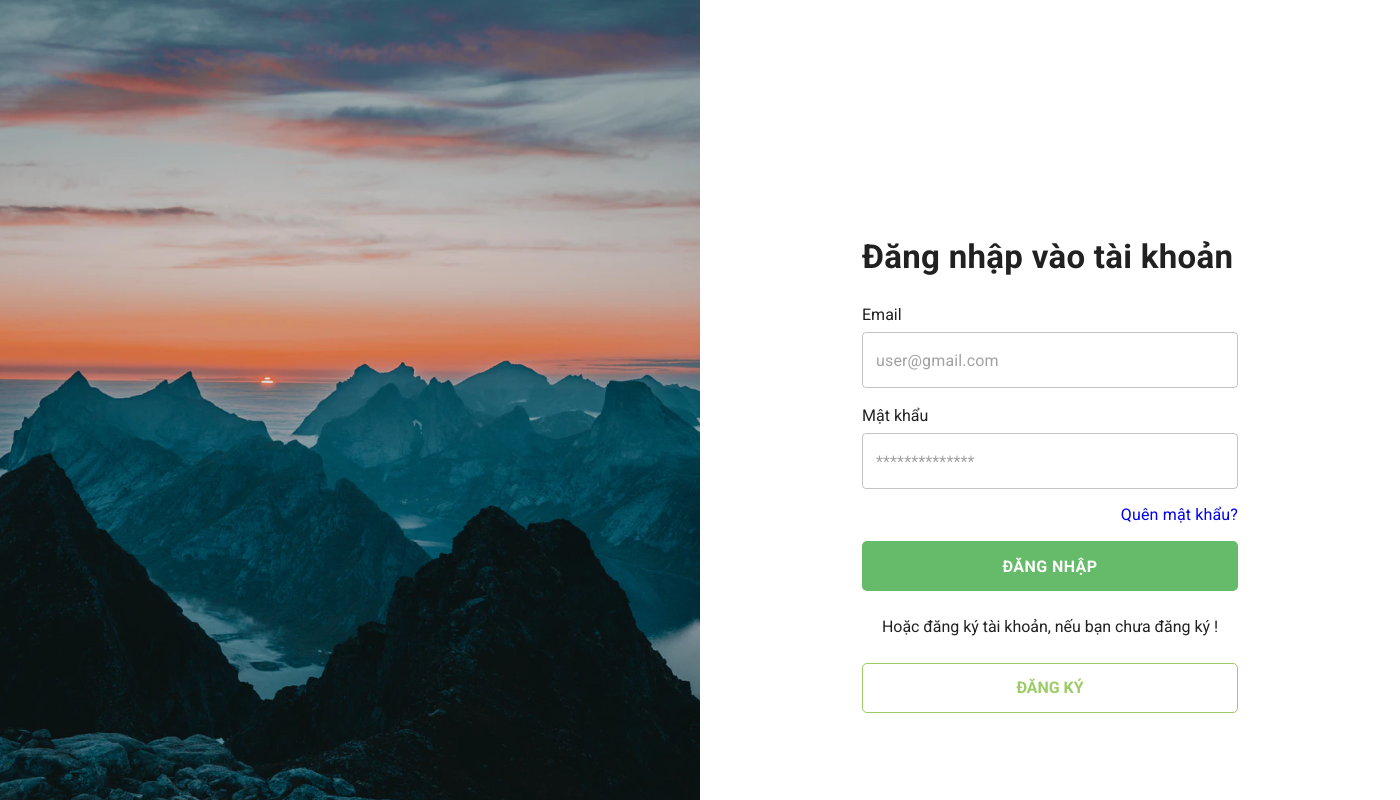
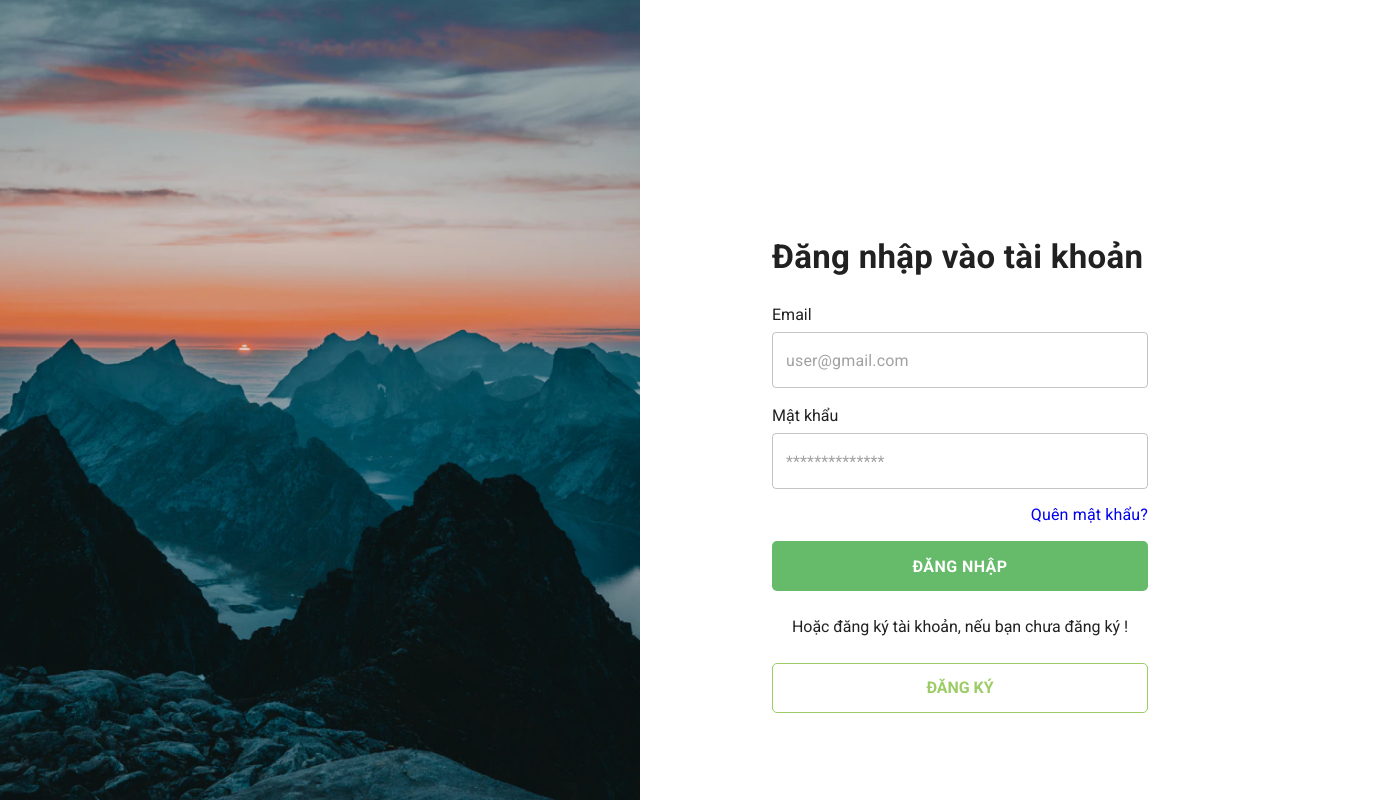
Before and after one commit to zinza-d2-training/datnt1-react, a React (Create React App) app: page /login in a window 1280 px wide. Shown: the top 800 px of the page, 1400 px wide, since content can reach past the window. Built offline with nearby package versions, Linux system fonts and the light colour scheme.

Commit message:
add layout + set up router

```diff
--- /dev/null
+++ b/src/layout/LoginLayout.tsx
@@ -0,0 +1,62 @@
+import React, { useEffect, useState } from 'react';
+import styled from '@emotion/styled';
+import { Outlet } from 'react-router-dom';
+import loginImg from 'assets/img/login.png';
+import ForgotPassword from 'pages/forgotPassword';
+
+const Container = styled.div`
+  display: flex;
+  flex-direction: row;
+  align-items: flex-start;
+  padding: 0px;
+
+  position: relative;
+  width: 100vw;
+  /* height: 1000px; */
+
+  background: #ffffff;
+`;
+
+const SideLeft = styled.div`
+  flex: 1;
+  display: flex;
+  flex-direction: row;
+  align-items: flex-start;
+  padding: 0px;
+
+  width: 100%;
+  height: 500px;
+
+  flex: 1;
+`;
+const Image = styled.img`
+  width: 100%;
+  object-fit: cover;
+`;
+const SideRight = styled.div`
+  flex: 1;
+  display: flex;
+  flex-direction: column;
+  justify-content: center;
+  align-items: center;
+  padding: 0px;
+
+  width: 700px;
+  height: 1000px;
+`;
+
+const LoginLayout = () => {
+  return (
+    <Container>
+      <SideLeft>
+        <Image src={loginImg} />
+      </SideLeft>
+      <SideRight>
+        <Outlet />
+        {/* <ForgotPassword /> */}
+      </SideRight>
+    </Container>
+  );
+};
+
+export default LoginLayout;
--- a/src/pages/forgotPassword.tsx
+++ b/src/pages/forgotPassword.tsx
@@ -7,42 +7,6 @@ import * as yup from 'yup';
 import { Link, useNavigate } from 'react-router-dom';
 
 import loginImg from 'assets/img/login.png';
-
-const Container = styled.div`
-  display: flex;
-  flex-direction: row;
-  justify-content: center;
-  align-items: center;
-  padding: 0px;
-
-  width: 100vw;
-  height: 1000px;
-`;
-
-const SideLeft = styled.div`
-  display: flex;
-  flex-direction: row;
-  align-items: flex-start;
-  padding: 0px;
-
-  width: 700px;
-  height: 1000px;
-`;
-const Image = styled.img`
-  width: 100%;
-  height: 1000px;
-`;
-
-const SideRight = styled.div`
-  display: flex;
-  flex-direction: column;
-  justify-content: center;
-  align-items: center;
-  padding: 0px;
-
-  width: 700px;
-  height: 1000px;
-`;
 
 const SideRightContainer = styled.div`
   display: flex;
@@ -245,17 +209,12 @@ const ForgotPassword = () => {
   // },[])
 
   return (
-    <Container>
-      <SideLeft>
-        <Image src={loginImg} />
-      </SideLeft>
-      <SideRight>
     <SideRightContainer>
       <Header>
         <HeaderTypography>
           <Typography>
-                Để khôi phục mật khẩu, vui lòng nhập đúng email bạn đã dùng để
-                đăng ký (*)
+            Để khôi phục mật khẩu, vui lòng nhập đúng email bạn đã dùng để đăng
+            ký (*)
           </Typography>
         </HeaderTypography>
       </Header>
@@ -283,8 +242,6 @@ const ForgotPassword = () => {
         </ButtonSend>
       </DialogActions>
     </SideRightContainer>
-      </SideRight>
-    </Container>
   );
 };
 
--- a/src/pages/login.tsx
+++ b/src/pages/login.tsx
@@ -7,44 +7,6 @@ import * as yup from 'yup';
 
 import loginImg from 'assets/img/login.png';
 import { Link } from 'react-router-dom';
-
-const Container = styled.div`
-  display: flex;
-  flex-direction: row;
-  align-items: flex-start;
-  padding: 0px;
-
-  position: relative;
-  width: 1400px;
-  height: 1000px;
-
-  background: #ffffff;
-`;
-const SideLeft = styled.div`
-  display: flex;
-  flex-direction: row;
-  align-items: flex-start;
-  padding: 0px;
-
-  width: 700px;
-  height: 1000px;
-
-  flex: 1;
-`;
-const Image = styled.img`
-  width: 720px;
-  height: 1000px;
-`;
-const SideRight = styled.div`
-  display: flex;
-  flex-direction: column;
-  justify-content: center;
-  align-items: center;
-  padding: 0px;
-
-  width: 700px;
-  height: 1000px;
-`;
 
 const SideRightContainer = styled.div`
   display: flex;
@@ -227,11 +189,6 @@ const Login = () => {
   };
 
   return (
-    <Container>
-      <SideLeft>
-        <Image src={loginImg} alt="img" />
-      </SideLeft>
-      <SideRight>
     <SideRightContainer>
       <Header>
         <HeaderText>Đăng nhập vào tài khoản</HeaderText>
@@ -280,8 +237,6 @@ const Login = () => {
         </Link>
       </RegisterBtn>
     </SideRightContainer>
-      </SideRight>
-    </Container>
   );
 };
 
--- a/tsconfig.json
+++ b/tsconfig.json
@@ -7,7 +7,8 @@
       "features/*": ["features/*"],
       "page/*": ["page/*"],
       "router/*": ["router/*"],
-      "store/*": ["store/*"]
+      "store/*": ["store/*"],
+      "layout/*": ["layout/*"]
     },
     "target": "es5",
     "lib": ["dom", "dom.iterable", "esnext"],
```
Also changed, not shown: src/router/router.tsx (+11 -4 lines). Lines whose indentation alone changed are shown as unchanged.
